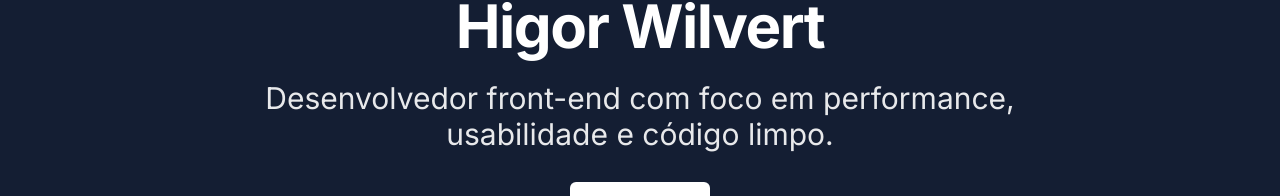
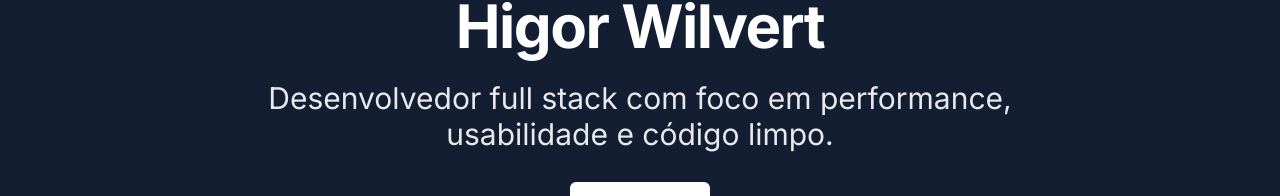
Before and after one commit to higorwilvert/portifoliodev, a Next.js app: page / in a window 1280 px wide. Shown: the part 390-586 px from the top of the page. Built offline with nearby package versions, Linux system fonts and the light colour scheme.

Commit message:
Corrigido stack

```diff
--- a/components/hero.tsx
+++ b/components/hero.tsx
@@ -47,7 +47,7 @@ export default function Hero() {
           transition={{ duration: 0.5, delay: 0.4 }}
           className="text-xl md:text-2xl lg:text-3xl text-white/90 max-w-3xl mx-auto mb-10"
         >
-          Desenvolvedor front-end com foco em performance, usabilidade e código limpo.
+          Desenvolvedor full stack com foco em performance, usabilidade e código limpo.
         </motion.p>
 
         <motion.div
```
